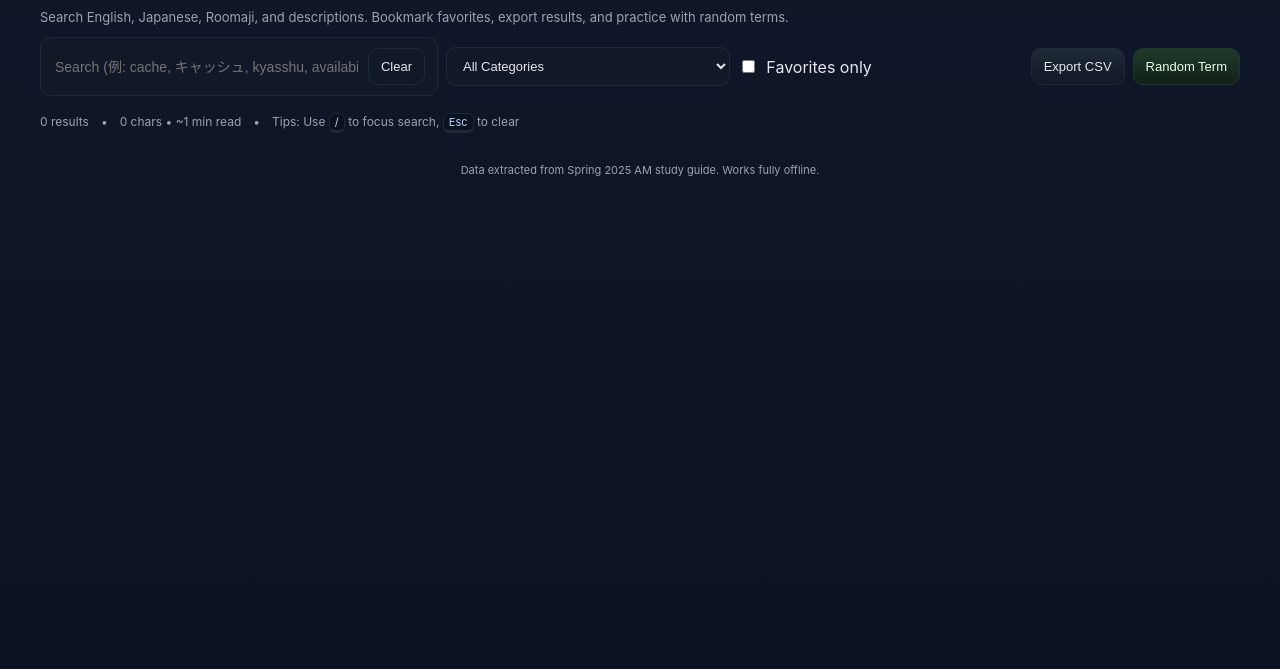
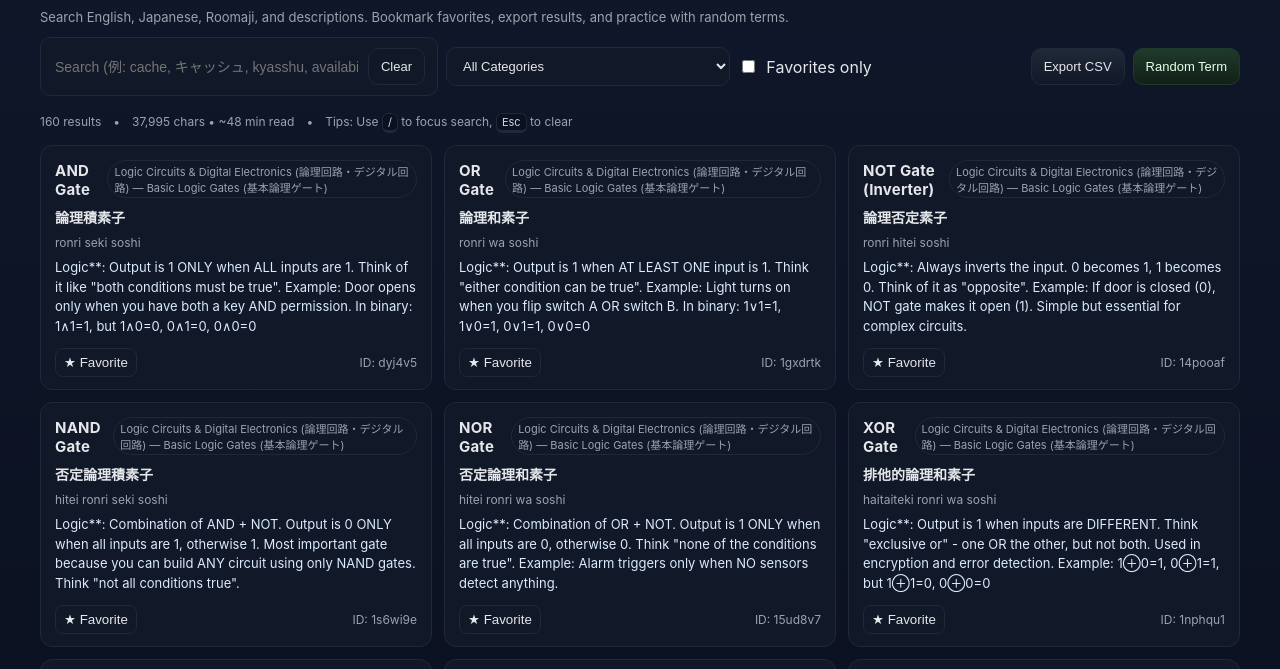
Before and after one commit to avie-dev/ap-exam-vocabulary-guide, a plain HTML site: page vocab_search.html in a window 1280 px wide. Shown: the part 61-730 px from the top of the page. Drawn offline with Linux system fonts and the light colour scheme.

Commit message:
fix(vocab): robust markdown table parsing and graceful fallback when no rows detected
- Relax table separator detection and row parsing (tolerant to spacing/pipes)
- Prevent premature table termination; ignore non-table lines only when needed
- Add friendly fallback message if parsing yields zero items

```diff
--- a/vocab_search.html
+++ b/vocab_search.html
@@ -627,34 +627,46 @@ This guide provides comprehensive vocabulary and concept explanations in table f
         const items = [];
         let category = '';
         let sub = '';
+
+        const isSep = (s) => {
+          const t = (s || '').trim();
+          if (!t.includes('-')) return false;
+          // Only pipes, colons, dashes, and whitespace allowed
+          return t.replace(/[|:\s\-]/g, '') === '';
+        };
+
         for (let i = 0; i < lines.length; i++) {
-          const line = lines[i];
+          const raw = lines[i] ?? '';
+          const line = raw.trim();
           if (line.startsWith('## ')) { category = normalizeSpaces(line.replace(/^##\s+/, '')); sub = ''; continue; }
           if (line.startsWith('### ')) { sub = normalizeSpaces(line.replace(/^###\s+/, '')); continue; }
 
-          // Table detection: header row followed by separator row
-          if (line.trim().startsWith('|') && i + 1 < lines.length && lines[i+1].match(/^\|[-\s:]+\|$/)) {
+          // Detect a markdown table by header followed by a separator row
+          if (line.includes('|') && i + 1 < lines.length && isSep(lines[i + 1])) {
+            // Build header map
             const header = line.split('|').map(c => c.trim()).filter(Boolean);
             const headerMap = {};
             header.forEach((h, idx) => headerMap[toLower(h)] = idx);
             const idxEn = headerMap['english term'] ?? headerMap['english'] ?? 0;
             const idxJa = headerMap['japanese'] ?? 1;
             const idxRo = headerMap['roomaji'] ?? headerMap['romanji'] ?? 2;
-            const idxDesc = header.length - 1; // last column is description/details
+            const idxDesc = header.length - 1; // last column assumed description/details
 
-            // advance past separator row
+            // Advance to first data row (skip header + separator)
             i += 2;
             for (; i < lines.length; i++) {
-              const row = lines[i];
-              if (!row.trim().startsWith('|')) { i--; break; }
+              const rowRaw = lines[i] ?? '';
+              const row = rowRaw.trim();
+              if (!row.includes('|') || row.startsWith('###') || row.startsWith('##')) { i--; break; }
               const cols = row.split('|').map(c => c.trim());
-              if (cols.length < 5) continue; // leading and trailing empties + 3+ data
-              const cells = cols.filter(Boolean);
+              // keep non-empty cells only
+              const cells = cols.filter(c => c.length > 0);
+              if (cells.length < 3) continue;
+
               const english = normalizeSpaces(cells[idxEn] || '');
               const japanese = normalizeSpaces(cells[idxJa] || '');
               const roomaji = normalizeSpaces(cells[idxRo] || '');
               let description = normalizeSpaces(cells[idxDesc] || '');
-              // strip bold markers and trailing pipes
               description = description.replace(/^\*\*|\*\*$/g, '');
 
               if (!english && !japanese && !roomaji && !description) continue;
@@ -855,6 +867,10 @@ This guide provides comprehensive vocabulary and concept explanations in table f
         loadFavorites();
         const md = els.md.textContent;
         state.all = parseMarkdown(md);
+        if (!state.all.length) {
+          // Fallback: show a friendly message in results if parsing failed
+          els.results.innerHTML = '<div class="card">Failed to parse vocabulary tables from embedded guide. Please ensure the page fully loaded, then refresh.</div>';
+        }
         buildCategories(state.all);
         applyFilters();
         attachEvents();
```
